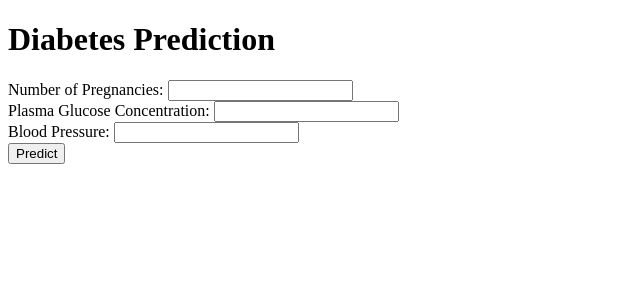
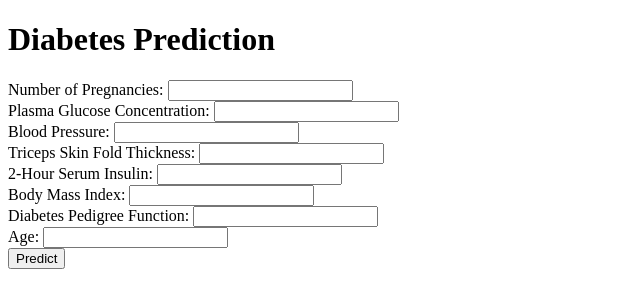
Before and after one commit to yasminetak/Early-Diabetes-Prediction-DataMining, a Flask app: page / in a window 1280 px wide. Shown: the top 308 px of the page, without its empty margins (0-640 px from the left). Run offline with Flask 3, Linux system fonts and the light colour scheme; parts of the project's set-up code (start-up, migrations or seed data) failed here and were passed over.

Commit message:
modification features

```diff
--- a/app.py
+++ b/app.py
@@ -6,7 +6,7 @@ print(sklearn.__version__)
 
 app = Flask(__name__)
 
-# Load your trained SVM model
+# Load your trained Random Forest model
 model = joblib.load('random_forest_modelv1.pkl')
 
 @app.route('/')
@@ -20,14 +20,20 @@ def predict():
         pregnancies = float(request.form['pregnancies'])
         glucose = float(request.form['glucose'])
         blood_pressure = float(request.form['blood_pressure'])
+        skin_thickness = float(request.form['skin_thickness'])
+        insulin = float(request.form['insulin'])
+        bmi = float(request.form['bmi'])
+        diabetes_pedigree_function = float(request.form['diabetes_pedigree_function'])
+        age = float(request.form['age'])
+
         # Add other variables...
 
-        # Preprocess the input data (similar to your model training phase)
-        input_data = np.array([pregnancies, glucose, blood_pressure]).reshape(1, -1)
+        # Preprocess the input data
+        input_data = np.array([pregnancies, glucose, blood_pressure, skin_thickness, insulin, bmi,
+                               diabetes_pedigree_function, age]).reshape(1, -1)
 
-        # Ensure that the input_data has the same number of features as your model expects
-        if input_data.shape[1] != 28:
-            # Handle the case where the number of features doesn't match
+        # Ensure that the input_data has the correct number of features
+        if input_data.shape[1] != 30:  # Update with the correct number of features
             return render_template('error.html', message="Number of features doesn't match.")
 
         # Make a prediction using the loaded model
@@ -36,6 +42,5 @@ def predict():
         # Render the prediction on the result page
         return render_template('result.html', prediction=prediction)
 
-
 if __name__ == '__main__':
     app.run(debug=True)
--- a/templates/index.html
+++ b/templates/index.html
@@ -17,7 +17,23 @@
         <label for="blood_pressure">Blood Pressure:</label>
         <input type="text" name="blood_pressure" required><br>
 
-        <!-- Add other input fields for predictor variables -->
+        <!-- Add input fields for other predictor variables -->
+        <label for="skin_thickness">Triceps Skin Fold Thickness:</label>
+        <input type="text" name="skin_thickness" required><br>
+
+        <label for="insulin">2-Hour Serum Insulin:</label>
+        <input type="text" name="insulin" required><br>
+
+        <label for="bmi">Body Mass Index:</label>
+        <input type="text" name="bmi" required><br>
+
+        <label for="diabetes_pedigree_function">Diabetes Pedigree Function:</label>
+        <input type="text" name="diabetes_pedigree_function" required><br>
+
+        <label for="age">Age:</label>
+        <input type="text" name="age" required><br>
+
+        <!-- Add input fields for the new categorical variables and any other remaining features -->
 
         <button type="submit">Predict</button>
     </form>
```
